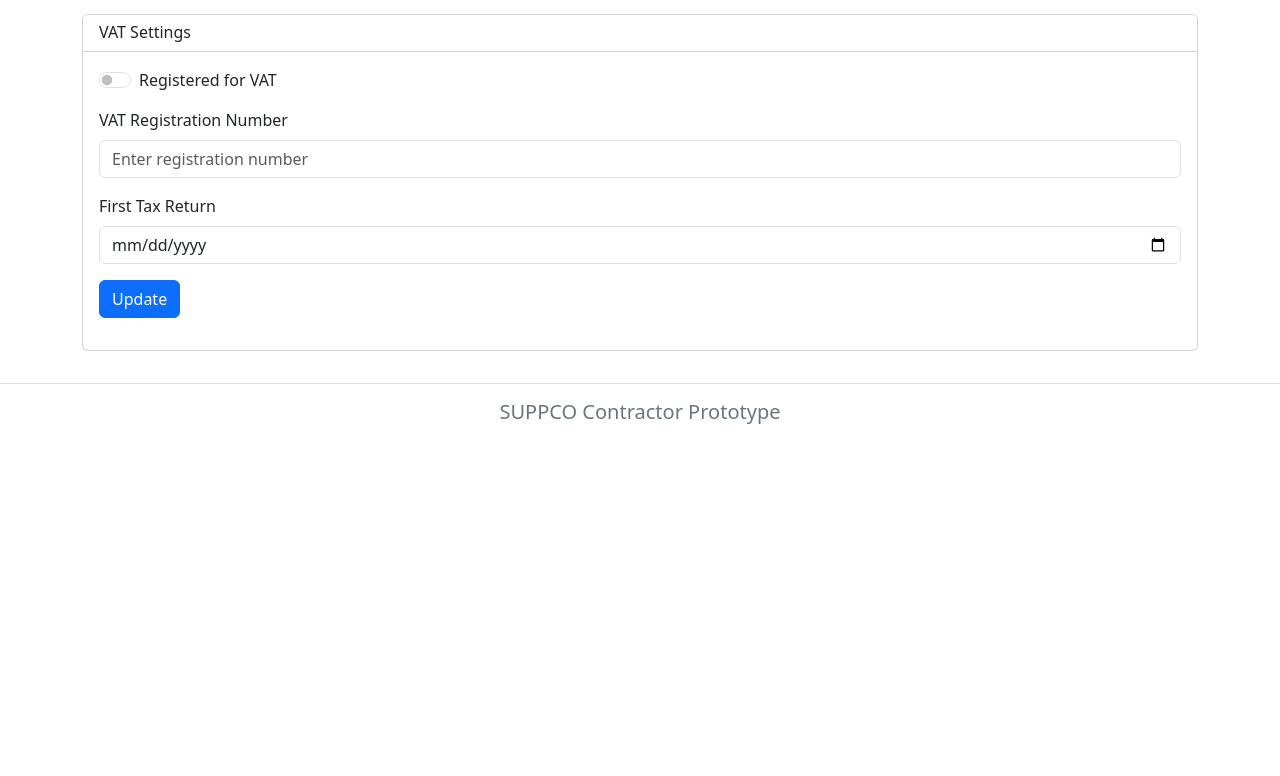
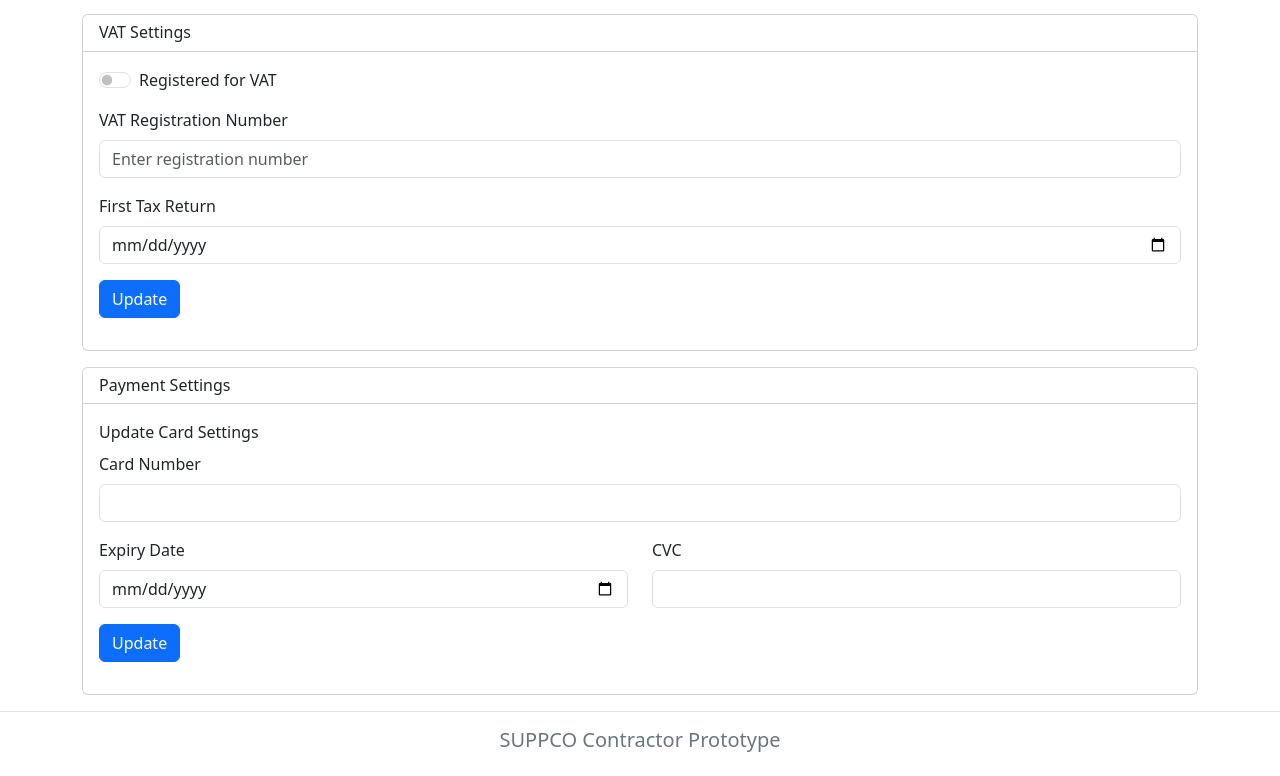
Before and after one commit to daltechafrica/suppco-contractor-prototype, a React (Create React App) app: page /settings in a window 1280 px wide. Shown: the part 826-1602 px from the top of the page. Before the commit the page ends 1274 px from the top, so only its background shows below. Built offline with nearby package versions, Linux system fonts and the light colour scheme.

Commit message:
add payment settings

```diff
--- a/src/pages/Settings.jsx
+++ b/src/pages/Settings.jsx
@@ -238,6 +238,45 @@ function Settings() {
             </div>
           </div>
         </section>
+
+        <section>
+          <div className="card">
+            <h6 className="card-header bg-white">Payment Settings</h6>
+            <div className="card-body">
+              <form>
+                <p className="card-title">Update Card Settings</p>
+                <div className="mb-3">
+                  <label htmlFor="cardNumber" className="form-label">
+                    Card Number
+                  </label>
+                  <input type="text" className="form-control" id="cardNumber" />
+                </div>
+
+                <div className="row">
+                  <div className="col-md-6 col-sm-12 mb-3">
+                    <label htmlFor="cardExpiry" className="form-label">
+                      Expiry Date
+                    </label>
+                    <input
+                      type="date"
+                      className="form-control"
+                      id="cardExpiry"
+                    />
+                  </div>
+                  <div className="col-md-6 col-sm-12 mb-3">
+                    <label htmlFor="cardCVC" className="form-label">
+                      CVC
+                    </label>
+                    <input type="text" className="form-control" id="cardCVC" />
+                  </div>
+                </div>
+                <div className="mb-3">
+                  <button className="btn btn-primary">Update</button>
+                </div>
+              </form>
+            </div>
+          </div>
+        </section>
       </div>
     </>
   );
```
